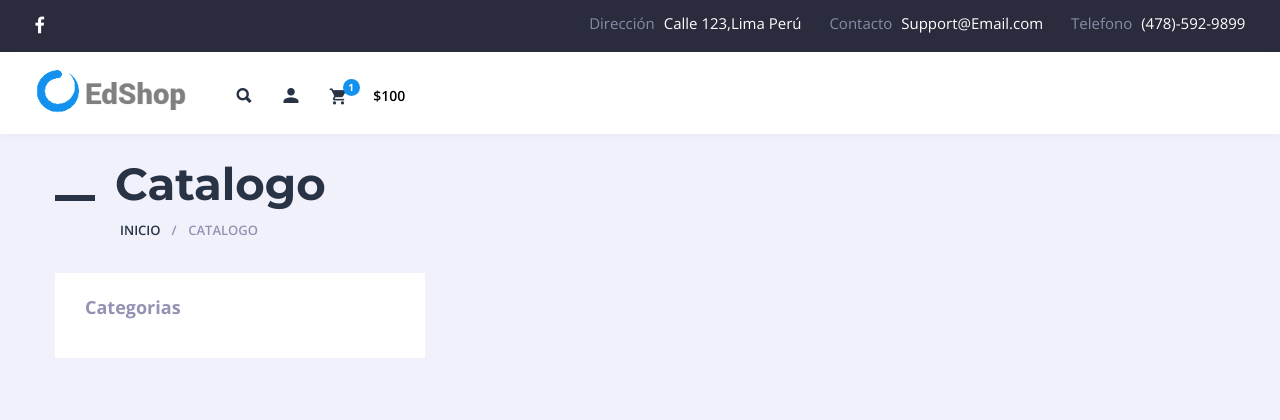
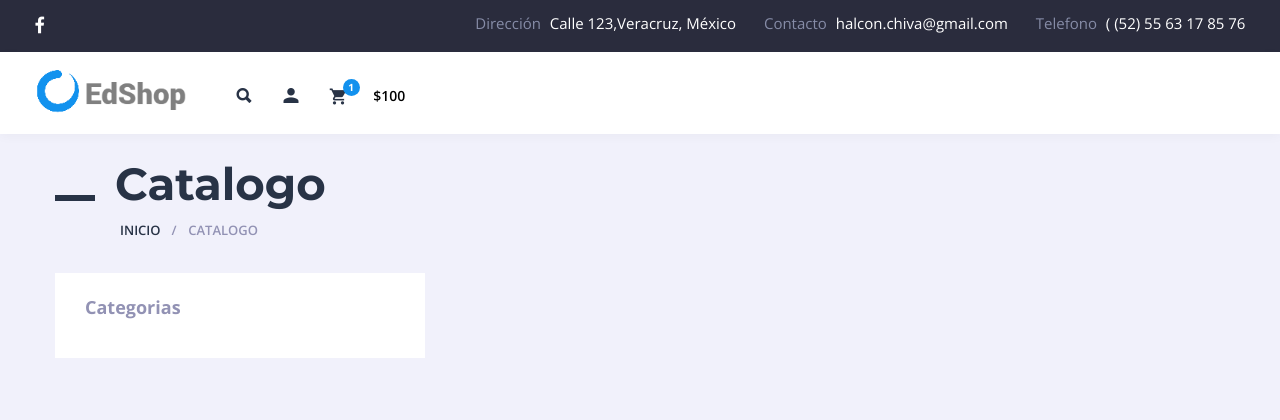
Before and after one commit to lobobandido/aarshop, a Django app: page / in a window 1280 px wide. Shown: the top 420 px of the page. Run offline with Django 3.2, Linux system fonts and the light colour scheme; data that the repository does not hold is empty; some libraries are stand-ins or nearby versions; some web fonts are replaced.

Commit message:
datos navbar

```diff
--- a/web/templates/includes/navbar.html
+++ b/web/templates/includes/navbar.html
@@ -19,7 +19,7 @@
                         Dirección
                     </p>
                     <p class="links_list-value">
-                        <a href="http://maps.google.com" target="_blank" rel="nofollow">Calle 123,Lima Perú</a>
+                        <a href="http://maps.google.com" target="_blank" rel="nofollow">Calle 123,Veracruz, México</a>
                     </p>
                 </li>
                 <li>
@@ -27,7 +27,7 @@
                         Contacto
                     </p>
                     <p class="links_list-value">
-                        <a href="mailto:support@email.com">Support@Email.com</a>
+                        <a href="mailto:support@email.com">halcon.chiva@gmail.com</a>
                     </p>
                 </li>
                 <li>
@@ -35,7 +35,7 @@
                         Telefono
                     </p>
                     <p class="links_list-value">
-                        <a href="tel:4785929899">(478)-592-9899</a>
+                        <a href="tel:4785929899">( (52) 55 63 17 85 76</a>
                     </p>
                 </li>
             </ul>
```
